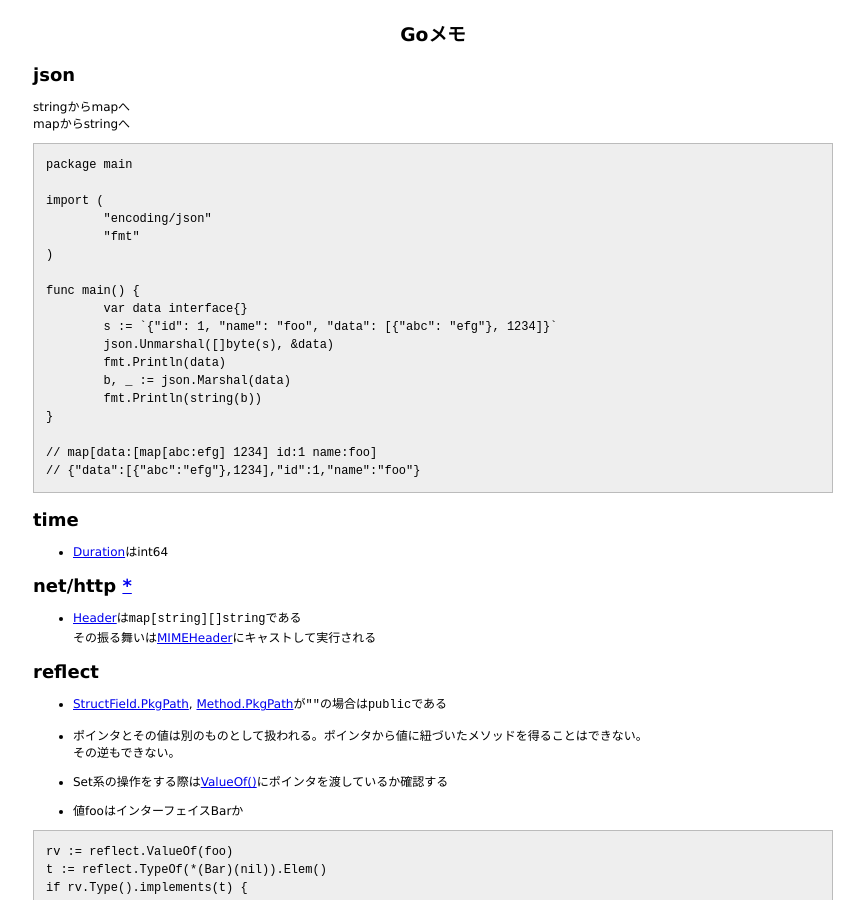
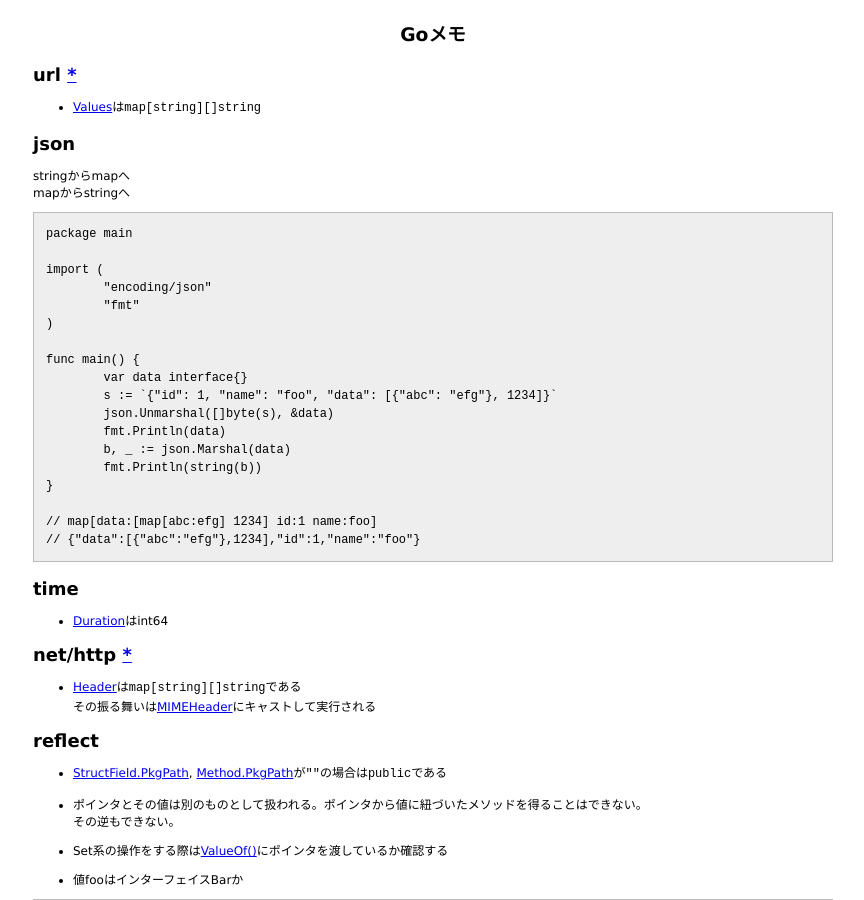
Before and after one commit to 38elements/38elements.github.com, a Jekyll site: the page built from _posts/2017-08-12-go.md, in a window 1280 px wide and 900 px high. Shown: the whole window, without its empty margins (207-1071 px from the left). Built offline with Jekyll 4.4.1, drawn with Linux system fonts in a browser that asks for light colours.

Commit message:
Update 2017-08-12-go.md

```diff
--- a/_posts/2017-08-12-go.md
+++ b/_posts/2017-08-12-go.md
@@ -2,6 +2,10 @@
 layout: posts
 title: Goメモ
 ---
+
+## url [\*](https://golang.org/pkg/net/url)
+
+* [Values](https://golang.org/pkg/net/url/#Values)は`map[string][]string`
 
 ## json
 
```
